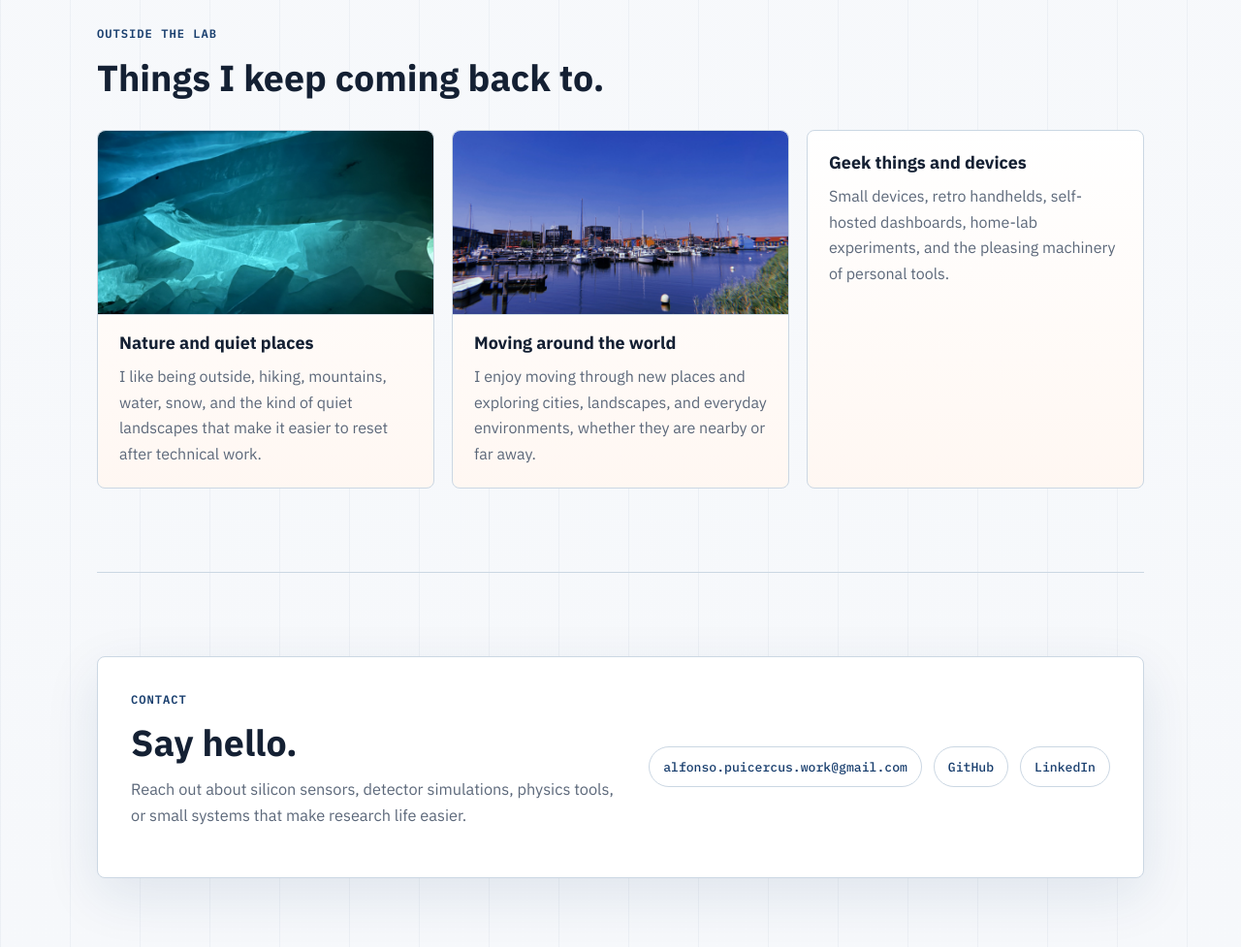
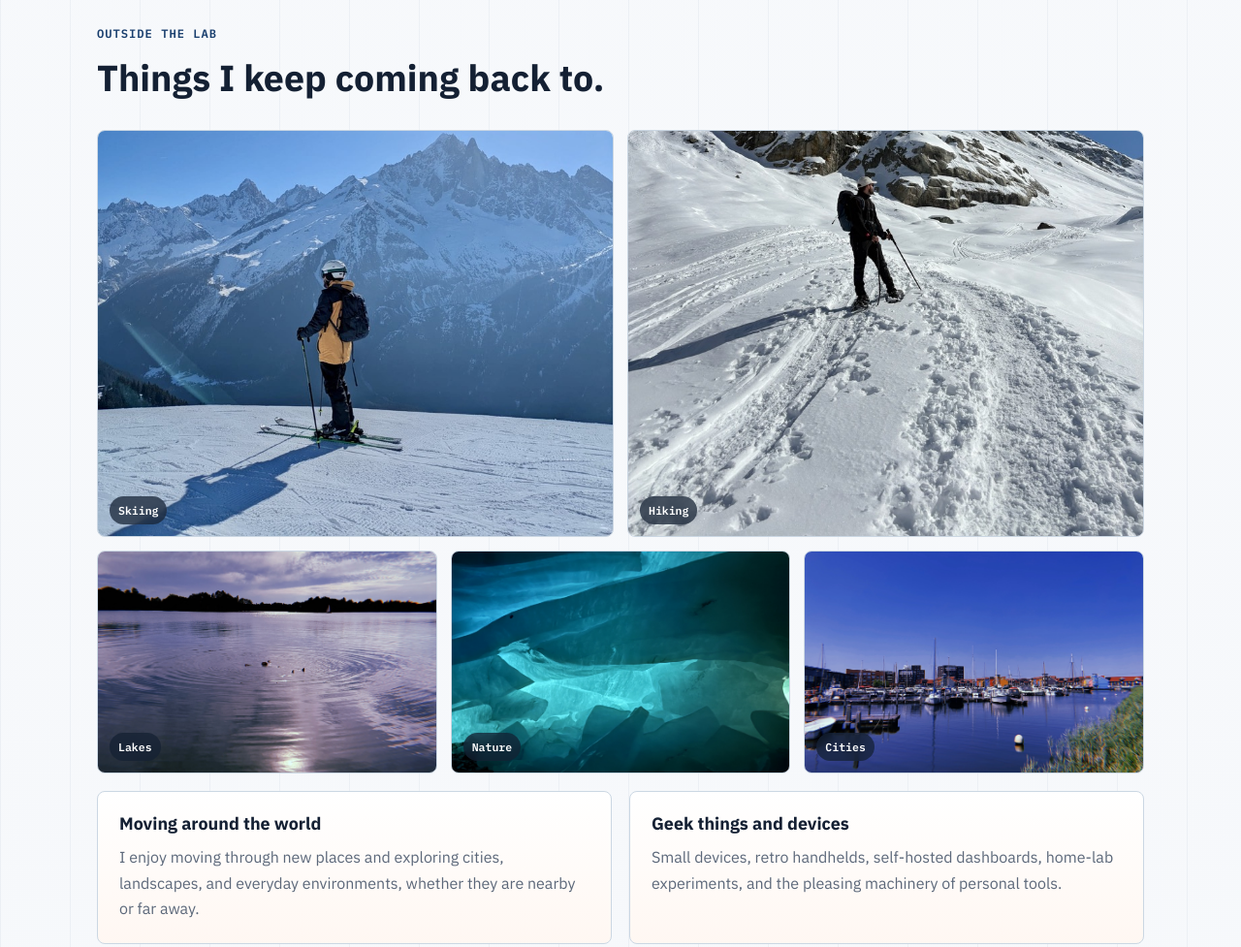
Before and after one commit to alfonsopuicercus/alfonsopuicercus.github.io, a plain HTML site: page index.html in a window 1280 px wide. Shown: the part 6440-7417 px from the top of the page at 97% size. Drawn offline with Linux system fonts and the light colour scheme.

Commit message:
feat: expand outside photo gallery

```diff
--- a/index.html
+++ b/index.html
@@ -315,14 +315,31 @@
           <h2>Things I keep coming back to.</h2>
         </div>
 
-        <div class="interest-grid">
+        <div class="outside-gallery" aria-label="Outside the lab photo gallery">
+          <figure class="outside-photo outside-photo-tall">
+            <img src="assets/outside-skiing.jpg" alt="Skiing in the mountains under a clear blue sky" />
+            <figcaption>Skiing</figcaption>
+          </figure>
+          <figure class="outside-photo outside-photo-tall">
+            <img src="assets/outside-hiking.jpg" alt="Winter hiking through snowy mountain terrain" />
+            <figcaption>Hiking</figcaption>
+          </figure>
+          <figure class="outside-photo">
+            <img src="assets/outside-lake.jpg" alt="Lake surface under a dramatic sky" />
+            <figcaption>Lakes</figcaption>
+          </figure>
+          <figure class="outside-photo">
+            <img src="assets/outside-nature-ice.jpg" alt="Blue ice formations inside a glacier cave" />
+            <figcaption>Nature</figcaption>
+          </figure>
+          <figure class="outside-photo">
+            <img src="assets/outside-city-harbor.jpg" alt="Harbor city view with boats and blue sky" />
+            <figcaption>Cities</figcaption>
+          </figure>
+        </div>
+
+        <div class="outside-notes">
           <article class="interest-card">
-            <img class="interest-image" src="assets/outside-nature-ice.jpg" alt="Blue ice formations inside a glacier cave" />
-            <h3>Nature and quiet places</h3>
-            <p>I like being outside, hiking, mountains, water, snow, and the kind of quiet landscapes that make it easier to reset after technical work.</p>
-          </article>
-          <article class="interest-card">
-            <img class="interest-image" src="assets/outside-city-harbor.jpg" alt="Harbor city view with boats and blue sky" />
             <h3>Moving around the world</h3>
             <p>I enjoy moving through new places and exploring cities, landscapes, and everyday environments, whether they are nearby or far away.</p>
           </article>
--- a/style.css
+++ b/style.css
@@ -555,14 +555,58 @@ h1 {
   background: linear-gradient(180deg, #fff 0%, var(--warm-soft) 180%);
 }
 
-.interest-image {
+.outside-gallery {
+  display: grid;
+  grid-template-columns: repeat(6, minmax(0, 1fr));
+  gap: 14px;
+}
+
+.outside-photo {
+  position: relative;
+  grid-column: span 2;
+  height: 230px;
+  margin: 0;
+  overflow: hidden;
+  border: 1px solid var(--line);
+  border-radius: var(--radius);
+  background: #fff;
+}
+
+.outside-photo-tall {
+  grid-column: span 3;
+  height: 420px;
+}
+
+.outside-photo img {
   display: block;
-  width: calc(100% + 44px);
-  height: 190px;
-  margin: -22px -22px 18px;
+  width: 100%;
+  height: 100%;
   object-fit: cover;
-  border-bottom: 1px solid rgba(203, 215, 227, 0.9);
-  border-radius: var(--radius) var(--radius) 0 0;
+}
+
+.outside-photo-tall img {
+  object-position: center bottom;
+}
+
+.outside-photo figcaption {
+  position: absolute;
+  left: 12px;
+  bottom: 12px;
+  padding: 5px 9px;
+  border-radius: 999px;
+  color: #fff;
+  font-family: var(--mono);
+  font-size: 0.72rem;
+  font-weight: 600;
+  background: rgba(20, 32, 51, 0.72);
+  backdrop-filter: blur(6px);
+}
+
+.outside-notes {
+  display: grid;
+  grid-template-columns: repeat(2, minmax(0, 1fr));
+  gap: 18px;
+  margin-top: 18px;
 }
 
 .article-image {
@@ -641,6 +685,8 @@ h1 {
   .research-visuals,
   .project-grid,
   .interest-grid,
+  .outside-gallery,
+  .outside-notes,
   .contact-panel {
     grid-template-columns: 1fr;
   }
@@ -661,6 +707,12 @@ h1 {
   .work-card {
     grid-template-columns: 1fr;
     gap: 6px;
+  }
+
+  .outside-photo,
+  .outside-photo-tall {
+    grid-column: auto;
+    height: 280px;
   }
 
   .contact-links {
```
Also changed, not shown: assets/outside-hiking.jpg (added), assets/outside-lake.jpg (added), assets/outside-skiing.jpg (added).
